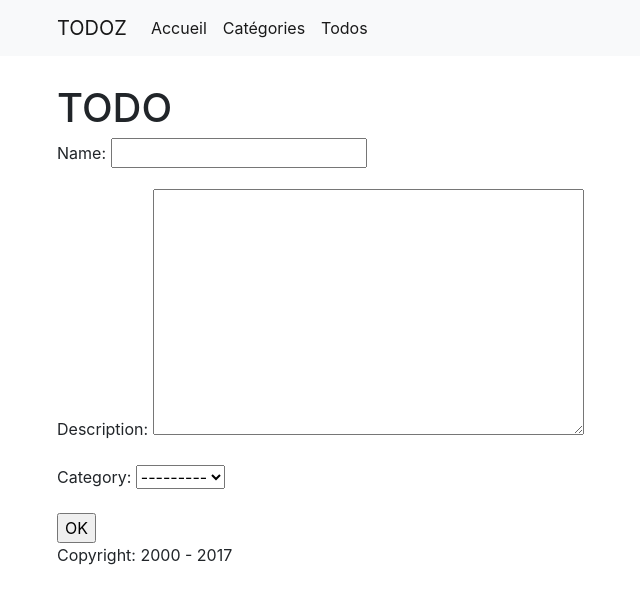
After one commit to emencia/emencia-django-training, a Django app: page /todo/create/ in a window 1280 px wide. The commit adds this page. Shown: the top 604 px of the page, without its empty margins (28-668 px from the left). Run offline with Django 3.2, Linux system fonts and the light colour scheme; data that the repository does not hold is empty; some libraries are stand-ins or nearby versions.

Commit message:
[Form] Adding CRUD Views + custom form + bootstrap. What a ride.

```diff
--- a/tasks/models.py
+++ b/tasks/models.py
@@ -13,8 +13,8 @@ class ToDoEntry(models.Model):
     description = models.TextField(blank=True)
     category = models.ForeignKey(Category, on_delete=models.CASCADE)
     done = models.BooleanField(default=False)
-    creation_date = models.DateField(auto_now_add=True)
-    last_modified = models.DateField(auto_now=True)
+    creation_date = models.DateTimeField(auto_now_add=True)
+    last_modified = models.DateTimeField(auto_now=True)
 
     class Meta:
         verbose_name = 'Elément de la todo'
--- a/tasks/templates/tasks/base.html
+++ b/tasks/templates/tasks/base.html
@@ -1,6 +1,39 @@
-<html>
+<!DOCTYPE html>
+<html lang='fr'>
+  <head>
+    <meta charset="utf-8">
+    <meta name="viewport" content="width=device-width, initial-scale=1, shrink-to-fit=no">
+    <meta name="description" content="Un site de todo">
+    <meta name="author" content="">
+    <link rel="stylesheet" href="https://maxcdn.bootstrapcdn.com/bootstrap/4.0.0-beta/css/bootstrap.min.css" integrity="sha384-/Y6pD6FV/Vv2HJnA6t+vslU6fwYXjCFtcEpHbNJ0lyAFsXTsjBbfaDjzALeQsN6M" crossorigin="anonymous">
     <title>ToDoz</title>
-    {% block content %}
-    {% endblock content %}
-    <footer><a href='{% url "home" %}'>Accueil</a> | Copyright: 2000 - {% now 'Y' %}</footer>
+  </head>
+
+  <body>
+    <nav class="navbar navbar-expand-lg navbar-light bg-light">
+      <div class="container">
+        <a class="navbar-brand" href="#">TODOZ</a>
+        <button class="navbar-toggler" type="button" data-toggle="collapse" data-target="#navbarNav" aria-controls="navbarNav" aria-expanded="false" aria-label="Toggle navigation">
+          <span class="navbar-toggler-icon"></span>
+        </button>
+        <div class="collapse navbar-collapse" id="navbarNav">
+          <ul class="navbar-nav">
+            <li class="nav-item active">
+              <a class="nav-link" href="{% url 'home' %}">Accueil</a>
+            </li>
+            <li class="nav-item active">
+              <a class="nav-link" href="{% url 'category-list' %}">Catégories</a>
+            </li>
+            <li class="nav-item active">
+              <a class="nav-link" href="{% url 'todo' %}">Todos</a>
+            </li>
+          </ul>
+        </div>
+      </div>
+    </nav>
+    <section class="container" style="padding-top: 30px;">
+      {% block content %}{% endblock content %}
+      <footer>Copyright: 2000 - {% now 'Y' %}</footer>
+    </section>
+  </body>
 </html>
--- /dev/null
+++ b/tasks/templates/tasks/todoentry_form.html
@@ -0,0 +1,9 @@
+{% extends "tasks/base.html" %}
+
+{% block content %}
+    <h1>TODO</h1>
+    <form method="post">{% csrf_token %}
+        {{ form.as_p }}
+        <input type="submit" value='OK'>
+    </form>
+{% endblock content %}
--- a/tasks/urls.py
+++ b/tasks/urls.py
@@ -7,9 +7,27 @@ urlpatterns = [
     url(r'^$',
         views.home_page,
         name='home'),
-    url(r'^categories/',
+    url(r'^categories/$',
         views.CategoryListView.as_view(),
         name='category-list'),
+    url(r'^categories/create/$',
+        views.CategoryCreateView.as_view(),
+        name='category-create'),
+    url(r'^categories/edit/(?P<pk>\d+)/$',
+        views.CategoryUpdateView.as_view(),
+        name='category-update'),
+    url(r'^categories/delete/(?P<pk>\d+)/$',
+        views.CategoryDeleteView.as_view(),
+        name='category-delete'),
+    url(r'^todo/create/$',
+        views.ToDoEntryCreateView.as_view(),
+        name='todo-create'),
+    url(r'^todo/edit/(?P<pk>\d+)/$',
+        views.ToDoEntryUpdateView.as_view(),
+        name='todo-update'),
+    url(r'^todo/delete/(?P<pk>\d+)/$',
+        views.ToDoEntryDeleteView.as_view(),
+        name='todo-delete'),
     url(r'^todo/$',
         views.TodoView.as_view(),
         name='todo'),
--- a/tasks/views.py
+++ b/tasks/views.py
@@ -1,9 +1,16 @@
 from datetime import datetime
 
 from django.shortcuts import render
-from django.views.generic import ListView, TemplateView
+from django.urls import reverse_lazy
+from django.views.generic import (
+    CreateView,
+    DeleteView,
+    ListView,
+    TemplateView,
+    UpdateView,
+)
 
-from .models import Category
+from .models import Category, ToDoEntry
 
 
 def home_page(request):
@@ -13,6 +20,40 @@ def home_page(request):
 
 class CategoryListView(ListView):
     model = Category
+
+
+class CategoryCreateView(CreateView):
+    model = Category
+    fields = ('name', )
+    success_url = reverse_lazy('category-list')
+
+
+class CategoryUpdateView(UpdateView):
+    model = Category
+    fields = ('name', )
+    success_url = reverse_lazy('category-list')
+
+
+class CategoryDeleteView(DeleteView):
+    model = Category
+    success_url = reverse_lazy('category-list')
+
+
+class ToDoEntryCreateView(CreateView):
+    model = ToDoEntry
+    fields = ('name', 'description', 'category', )
+    success_url = reverse_lazy('todo')
+
+
+class ToDoEntryUpdateView(UpdateView):
+    model = ToDoEntry
+    fields = ('name', 'description', 'category', )
+    success_url = reverse_lazy('todo')
+
+
+class ToDoEntryDeleteView(DeleteView):
+    model = ToDoEntry
+    success_url = reverse_lazy('todo')
 
 
 class TodoView(TemplateView):
```
Also changed, not shown: tasks/forms.py (added, +33 -0 lines), tasks/templates/tasks/category_confirm_delete.html (added, +8 -0 lines), tasks/templates/tasks/category_form.html (added, +8 -0 lines), tasks/templates/tasks/category_list.html (+7 -1 lines), tasks/templates/tasks/home.html (+7 -5 lines), tasks/templates/tasks/todo.html (+7 -1 lines), tasks/templates/tasks/todoentry_confirm_delete.html (added, +8 -0 lines), tasks/tests/tests_forms.py (added, +40 -0 lines), tasks/tests/tests_views.py (+188 -2 lines), tasks/migrations/0003_auto_20170825_1515.py (added).
